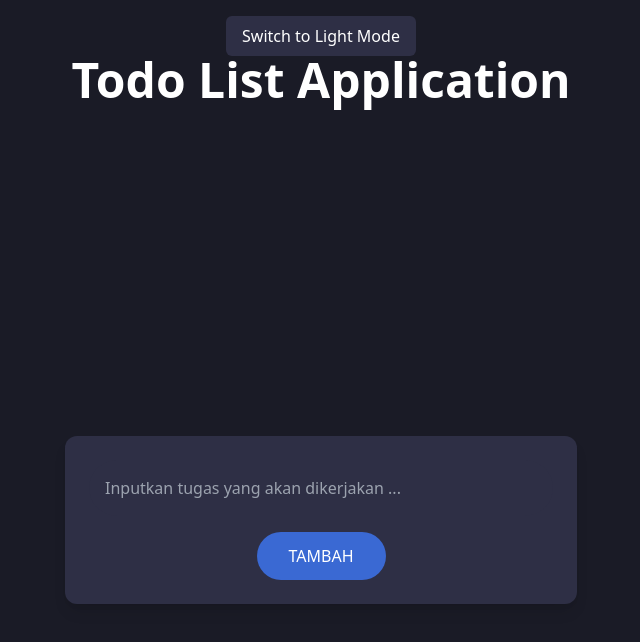
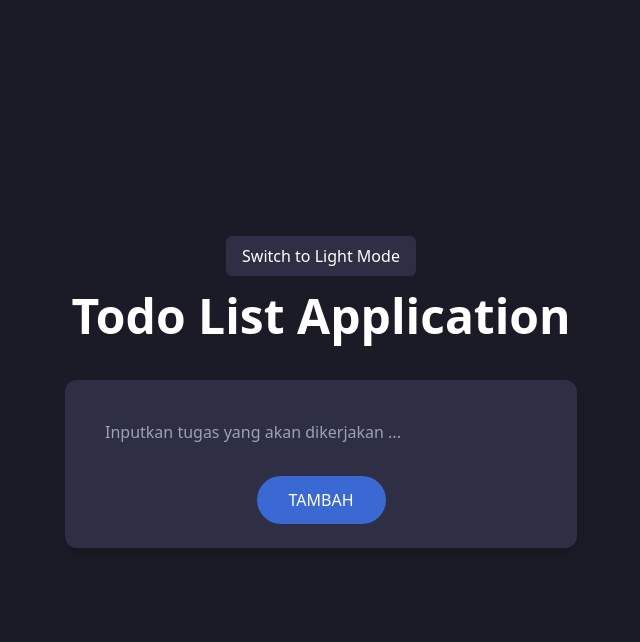
Before and after one commit to irsanwoy/praktikum-pwl-1-2024, a website: page pertemuan2/tugas-ekorangin/src/index.html in a window 1280 px wide. Shown: the whole page, without its empty margins (319-959 px from the left). Drawn offline with Linux system fonts and the light colour scheme.

Commit message:
memperbaiki tampilan yang terlalu kebawah

```diff
--- a/pertemuan2/tugas-ekorangin/src/index.html
+++ b/pertemuan2/tugas-ekorangin/src/index.html
@@ -6,15 +6,14 @@
    <title>Latihan Tailwind CSS</title>
    <link rel="stylesheet" href="./output.css">
 </head>
-<body class="bg-latarGelap text-white items-center min-h-screen font-sans transition-colors duration-300 text-center ">
-   <section id="title" class="text-center p-4">
-      <button id="mode-toggle" class="bg-panelGelap  text-white px-4 py-2 rounded-md hover:bg-panelTerang transition-colors duration-300">
+<body class="bg-latarGelap text-white flex flex-col items-center justify-center min-h-screen font-sans transition-colors duration-300 text-center">
+   <section id="title" class="p-4">
+      <button id="mode-toggle" class="bg-panelGelap text-white px-4 py-2 rounded-md hover:bg-panelTerang transition-colors duration-300 mb-4">
          Switch to Light Mode
       </button>
-      <h1 class="text-3xl md:text-4xl lg:text-5xl font-bold ">Todo List Application</h1>
+      <h1 class="text-3xl md:text-4xl lg:text-5xl font-bold mb-6">Todo List Application</h1>
    </section>
 
-   <div class="flex items-center justify-center min-h-screen">
    <section id="input" class="flex flex-col items-center w-full max-w-sm md:max-w-md lg:max-w-lg space-y-4 p-4 md:p-6 bg-panelGelap rounded-xl shadow-lg transition-colors duration-300">
       <input type="text" name="assignment" id="assignment"
              class="w-full p-3 md:p-4 bg-panelGelap text-white placeholder-gray-400 rounded-full focus:outline-none text-sm md:text-base transition-colors duration-300"
@@ -22,11 +21,9 @@
       <input type="button" id="btn-tambah" value="TAMBAH"
              class="bg-biruUtama text-white px-6 py-2 md:px-8 md:py-3 rounded-full cursor-pointer hover:bg-blue-600 transform transition-all duration-150 ease-in-out active:scale-95">
    </section>
-</div>
 
+   <section id="output" class="mt-8 w-full max-w-sm md:max-w-md lg:max-w-lg"></section>
 
-
-   <section id="output" class=""></section>
    <script src="main.js"></script>
 </body>
 </html>
```
Also changed, not shown: pertemuan2/tugas-ekorangin/src/output.css.
